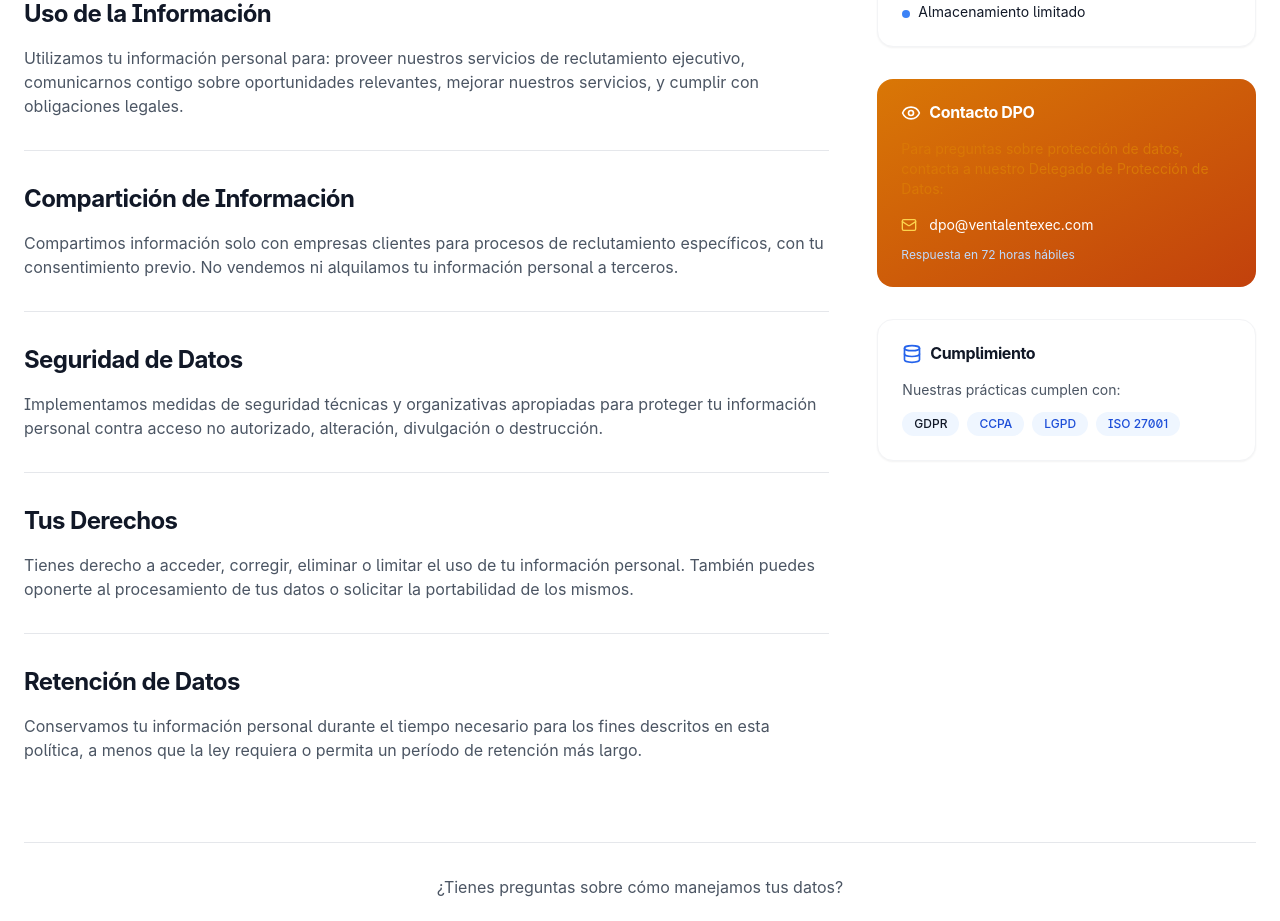
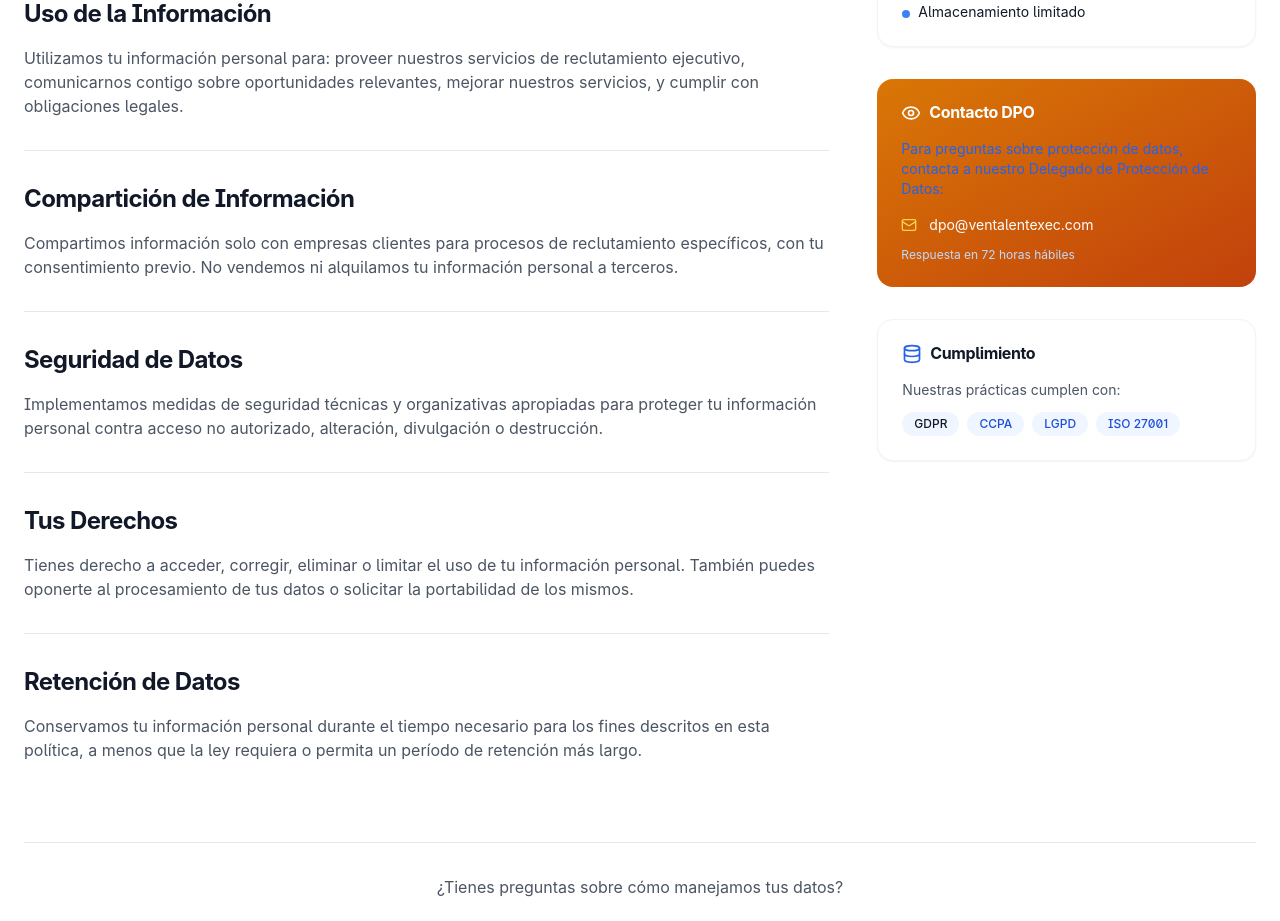
Before and after one commit to serranolash/petrolink, a React (Vite) app: page /politica-privacidad in a window 1280 px wide. Shown: the part 860-1781 px from the top of the page. Built offline with nearby package versions, Linux system fonts and the light colour scheme.

Commit message:
Sincronizar colores

```diff
--- a/src/pages/PrivacyPolicy.jsx
+++ b/src/pages/PrivacyPolicy.jsx
@@ -101,7 +101,7 @@ export default function PrivacyPolicy() {
                 <Eye size={20} />
                 Contacto DPO
               </h4>
-              <p className="text-amber-600 text-sm mb-4">
+              <p className="text-blue-600 text-sm mb-4">
                 Para preguntas sobre protección de datos, contacta a nuestro
                 Delegado de Protección de Datos:
               </p>
```
